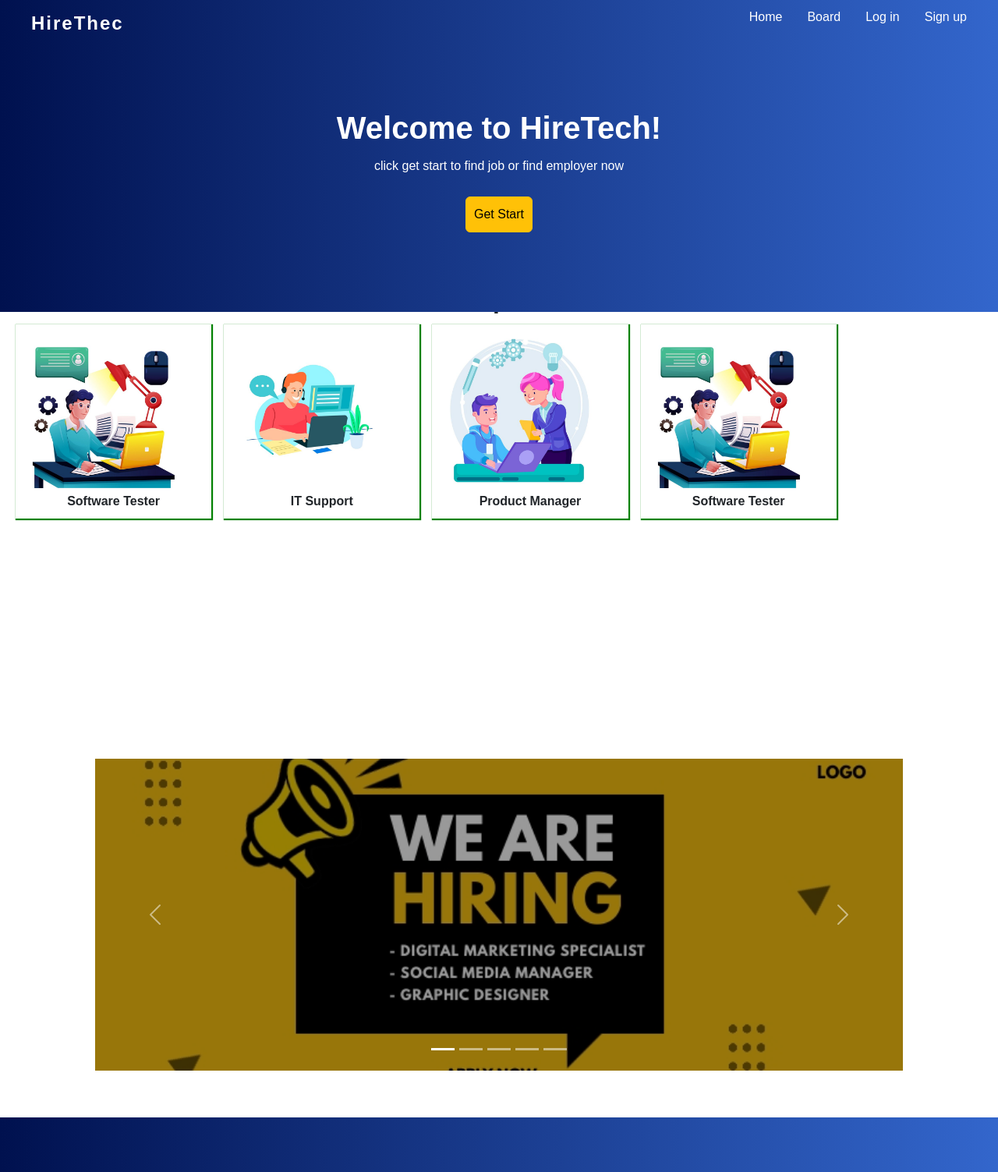
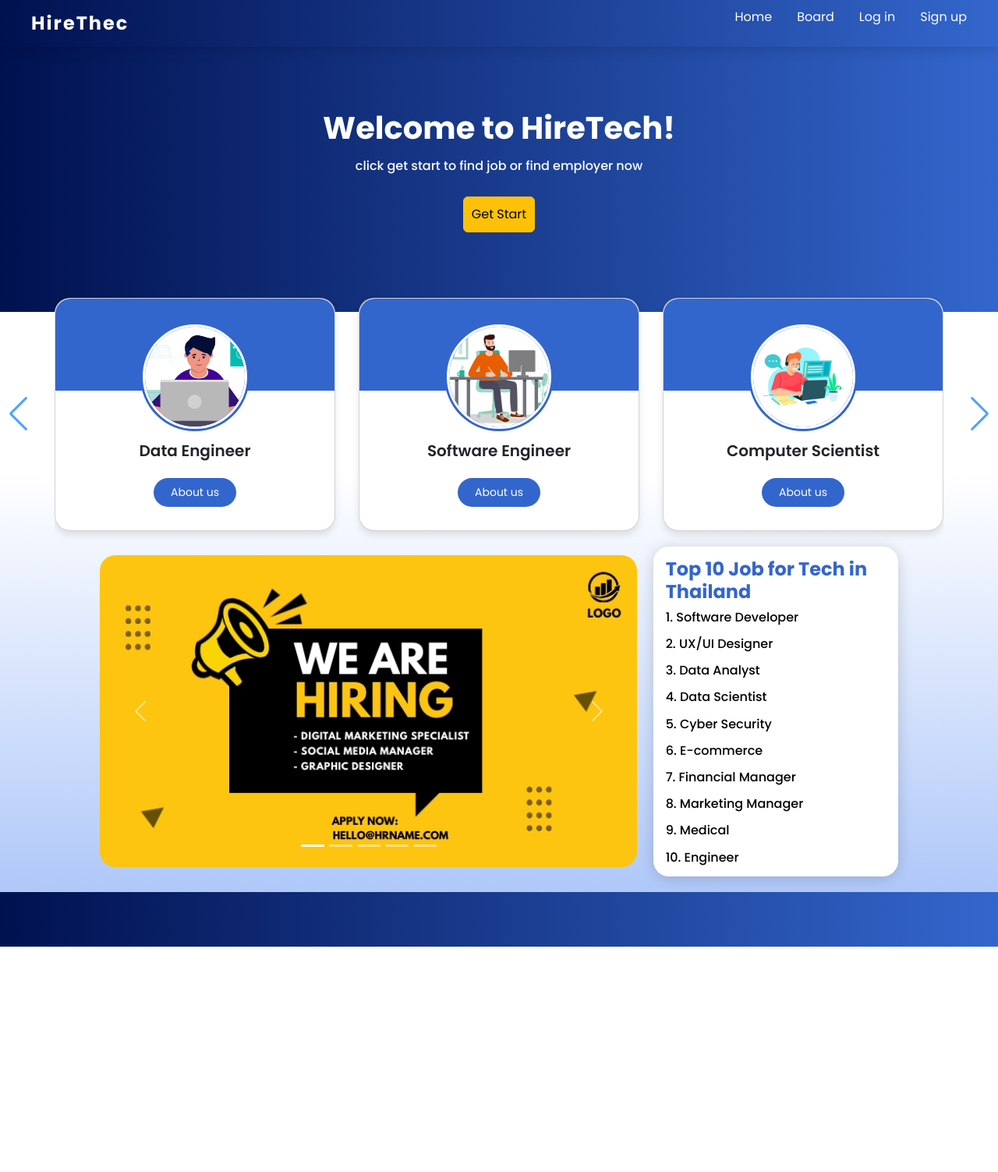
Before and after one commit to minddymind/Hire-Tech, a Flask app: page / in a window 1280 px wide. Shown: the whole page at 78% size. After the commit the page ends 1214 px from the top, so only its background shows below. Run offline with Flask 3, Linux system fonts and the light colour scheme; parts of the project's set-up code (start-up, migrations or seed data) failed here and were passed over.

Commit message:
update home page

```diff
--- a/flask/app/static/css/home.css
+++ b/flask/app/static/css/home.css
@@ -11,9 +11,9 @@ html{
 }
 
 body {
-  /* background: rgb(0,17,79);
-  background: linear-gradient(90deg, rgba(0,17,79,1) 0%, rgba(51,102,204,1) 100%); */
-	background-color: white;
+  /* background: rgb(0,17,79); */
+  background: linear-gradient(rgb(255, 255, 255) 50%, rgb(165, 193, 248));
+  /* background-color: white; */
   font-family: 'IBMPlexMono', sans-serif;
 }
 
@@ -43,6 +43,7 @@ nav {
 	z-index: 1000;
 	background: rgb(0,17,79);
   	background: linear-gradient(90deg, rgba(0,17,79,1) 0%, rgba(51,102,204,1) 100%);
+  	box-shadow: 0 2px 20px -2px rgba(0,0,0,.2);
   /* background: rgb(0,17,79);
   background: linear-gradient(90deg, rgba(0,17,79,1) 0%, rgba(51,102,204,1) 100%); */
 	/* box-shadow: 0 2px 4px rgba(0, 0, 0, 0.2);
@@ -119,22 +120,14 @@ nav.sticky {
 }
 
 .text-box-container {
-	/* display: inline-block; */
-	/* min-height: 100px; */
   	padding: 20px;
 	width: 100%;
 	color: #fff;
-	position: absolute;
-	top: 25%;
-	left: 50%;
-	transform: translate(-50%, -50%);
+	position: relative;
 	text-align: center;
   	background: linear-gradient(90deg, rgba(0,17,79,1) 0%, rgba(51,102,204,1) 100%);
-	width: 100%;
 	height: 400px;
-	/* background: rgb(0,17,79);
-  background: linear-gradient(90deg, rgba(0,17,79,1) 0%, rgba(51,102,204,1) 100%); */
-	/* background-color: #fff; */
+	z-index: 0;
 }
 
 .writer {
@@ -146,6 +139,30 @@ nav.sticky {
   	animation: typing 2s steps(30, end) forwards;
 }
 
+.text-box {
+	margin-left: 2%;
+	width: auto;
+	color: #000000;
+	position: relative;
+  	background: #ffffff;
+	z-index: 0;
+	box-shadow: 0 2px 20px -2px rgba(0,0,0,.2);
+	border-radius: 20px;
+
+}
+
+.text-box h6 {
+	margin-left: 5%;
+	margin-bottom: 15px;
+}
+
+.text-box h4 {
+	color: rgba(51,102,204,1);
+	margin-left: 5%;
+	margin-top: 5%;
+	font-weight: bold;
+}
+
 /* The typewriter cursor effect */
 @keyframes typing {
   from { width: 0 }
@@ -153,16 +170,19 @@ nav.sticky {
 }
 
 .card-container {
-	width: 50%;
-	height: 1000px;
-
+	position: relative;
+	margin-top: -1%;
+	width: auto;
 }
 
 .card-group {
-	width: 90%;
+	width: 30%;
+	margin-left: 2%;
+	height: 5%;
 	justify-content: center;
+	box-shadow: 0 2px 20px -2px rgba(0,0,0,.2);
+	border: 5px solid #ffffff;
 }
-
 
 h6 {
 	margin-bottom: 30px;
@@ -207,13 +227,11 @@ h6 {
 	display: flex;
 	align-items: center;
 	justify-content: center;
-	/* position: relative; */
+	position: relative;
 	align-items: center;
-	width: 90%;
+	width: 80%;
 	margin: auto;
-	margin-top: 150px;
-	margin-bottom: 30px;
-	z-index: 1;
+
 }
 
 
@@ -223,8 +241,10 @@ h6 {
 
 .c-img {
   height: 100%;
+  width: 100%;
   object-fit: cover;
-  filter: brightness(0.6);
+  border-radius: 20px;
+  /* filter: brightness(0.8); */
 }
 
 /* .card-container {
@@ -252,6 +272,7 @@ h6 {
 	.dropdown_menu {
 		display: block;
 	}
+
 }
 
 @media(max-width: 576px){
@@ -259,4 +280,17 @@ h6 {
 		left: 2rem;
 		width: unset;
 	}
+
+	.text-box {
+		display: none;
 	}
+
+	.slide {
+		width: auto;
+	}
+
+	.c-item {
+		height: auto;
+	}
+
+}
--- /dev/null
+++ b/flask/app/static/css/swiper.css
@@ -0,0 +1,169 @@
+/* === Google Font Import - Poppins === */
+@import url('https://fonts.googleapis.com/css2?family=Poppins:wght@300;400;500;600;700&display=swap');
+
+*{
+  margin: 0;
+  padding: 0;
+  box-sizing: border-box;
+  font-family: 'Poppins', sans-serif;
+}
+
+/* body{
+  height: 100vh;
+  display: flex;
+  display: block;
+  align-items: center;
+  justify-content: center;
+  background: #f2f2f2;
+} */
+
+/* section{
+  position: relative;
+  height: auto;
+  width: auto;
+  display: flex;
+  align-items: center;
+} */
+
+.swiper{
+  width: auto;
+  margin: auto;
+  margin-top: -3%;
+}
+
+.card{
+  position: relative;
+  background: #fff;
+  border-radius: 20px;
+  margin: 20px 0;
+  box-shadow: 0 5px 10px rgba(0, 0, 0, 0.1);
+}
+
+.card::before{
+  content: "";
+  position: absolute;
+  height: 40%;
+  width: 100%;
+  background: rgba(51,102,204,1);
+  border-radius: 20px 20px 0 0;
+}
+
+.card .card-content{
+  display: flex;
+  flex-direction: column;
+  align-items: center;
+  padding: 30px;
+  position: relative;
+  z-index: 100;
+}
+
+section .card .image{
+  height: 140px;
+  width: 140px;
+  border-radius: 50%;
+  padding: 3px;
+  background: rgba(51,102,204,1);
+}
+
+section .card .image img{
+  height: 100%;
+  width: 100%;
+  object-fit: cover;
+  border-radius: 50%;
+  border: 3px solid #fff;
+}
+
+.card .media-icons{
+  position: absolute;
+  top: 10px;
+  right: 20px;
+  display: flex;
+  flex-direction: column;
+  align-items: center;
+}
+
+.card .media-icons i{
+  color: #fff;
+  opacity: 0.6;
+  margin-top: 10px;
+  transition: all 0.3s ease;
+  cursor: pointer;
+}
+
+.card .media-icons i:hover{
+  opacity: 1;
+}
+
+.card .name-profession{
+  display: flex;
+  flex-direction: column;
+  align-items: center;
+  margin-top: 10px;
+  /* color: ; */
+}
+
+.name-profession .name{
+  font-size: 20px;
+  font-weight: 600;
+}
+
+.name-profession .profession{
+  font-size:15px;
+  font-weight: 500;
+}
+
+.card .rating{
+  display: flex;
+  align-items: center;
+  margin-top: 18px;
+}
+
+.card .rating i{
+  font-size: 18px;
+  margin: 0 2px;
+  color: rgba(51,102,204,1);
+}
+
+.card .button{
+  width: 100%;
+  display: flex;
+  justify-content: space-around;
+  margin-top: 20px;
+}
+
+.card .button button{
+  background: rgba(51,102,204,1);
+  outline: none;
+  border: none;
+  color: #fff;
+  padding: 8px 22px;
+  border-radius: 20px;
+  font-size: 14px;
+  transition: all 0.3s ease;
+  cursor: pointer;
+}
+
+.button button:hover{
+  background: #6616d0;
+}
+
+.swiper-pagination{
+  position: absolute;
+}
+
+.swiper-pagination-bullet{
+  height: 7px;
+  width: 26px;
+  border-radius: 25px;
+  background: rgba(51,102,204,1);
+}
+
+.swiper-button-next, .swiper-button-prev{
+  opacity: 0.7;
+  color: rgba(51,102,204,1);
+  transition: all 0.3s ease;
+}
+.swiper-button-next:hover, .swiper-button-prev:hover{
+  opacity: 1;
+  color: rgba(51,102,204,1);
+}
--- a/flask/app/static/home.html
+++ b/flask/app/static/home.html
@@ -62,6 +62,183 @@
             <a href="/board"><button type="button" class="btn btn-warning btn"><span>Get Start</span></button></a>
         </div>
 
+        <div class="card-container">
+        <section>
+          <div class="swiper mySwiper container">
+            <link rel="stylesheet" href="/static/css/swiper.css">
+            <link rel="stylesheet" href="https://unpkg.com/swiper/swiper-bundle.min.css"/>
+            <link rel="stylesheet" href="https://cdnjs.cloudflare.com/ajax/libs/font-awesome/6.0.0-beta3/css/all.min.css"/>
+
+            <div class="swiper-wrapper content">
+
+              <div class="swiper-slide card">
+                <div class="card-content">
+                  <div class="image">
+                    <img src= "/static/img/Data_Engineer.png">
+                  </div>
+
+                  <div class="name-profession">
+                    <span class="name">Data Engineer</span>
+                  </div>
+
+                  <div class="button">
+                    <a href="https://www.coursera.org/articles/what-does-a-data-engineer-do-and-how-do-i-become-one"><button type="button" class="btn btn-warning btn"><span>About us</span></button></a>
+                  </div>
+                </div>
+              </div>
+              <div class="swiper-slide card">
+                <div class="card-content">
+                  <div class="image">
+                    <img src= "/static/img/Software_Engineer.png">
+                  </div>
+
+                  <div class="name-profession">
+                    <span class="name">Software Engineer</span>
+                  </div>
+
+                  <div class="button">
+                    <a href="https://www.coursera.org/articles/software-engineer"><button type="button" class="btn btn-warning btn"><span>About us</span></button></a>
+                  </div>
+                </div>
+              </div>
+              <div class="swiper-slide card">
+                <div class="card-content">
+                  <div class="image">
+                 <img src= "/static/img/IT_support.jpg">
+                  </div>
+
+                  <div class="name-profession">
+                    <span class="name">Computer Scientist</span>
+                  </div>
+
+                  <div class="button">
+                    <a href="https://www.coursera.org/articles/computer-scientist"><button type="button" class="btn btn-warning btn"><span>About us</span></button></a>
+                  </div>
+                </div>
+              </div>
+              <div class="swiper-slide card">
+                <div class="card-content">
+                  <div class="image">
+                  <img src= "/static/img/Iot_Engineer.jpg">
+                  </div>
+
+                  <div class="name-profession">
+                    <span class="name">IoT Engineer</span>
+                  </div>
+
+                  <div class="button">
+                    <a href="https://hiring.monster.com/resources/job-descriptions/computer/iot-engineer-job-description-template/"><button type="button" class="btn btn-warning btn"><span>About us</span></button></a>
+                  </div>
+                </div>
+              </div>
+              <div class="swiper-slide card">
+                <div class="card-content">
+                  <div class="image">
+                    <img src= "/static/img/Mobile_App_Developer.jpg">
+                  </div>
+
+                  <div class="name-profession">
+                    <span class="name">Mobile App Developer</span>
+                  </div>
+
+                  <div class="button">
+                    <a href="https://www.coursera.org/articles/android-app-developer"><button type="button" class="btn btn-warning btn"><span>About us</span></button></a>
+                  </div>
+                </div>
+              </div>
+              <div class="swiper-slide card">
+                <div class="card-content">
+                  <div class="image">
+                  <img src= "/static/img/Web_Developer.jpg">
+                  </div>
+
+                  <div class="name-profession">
+                    <span class="name">Web Developer</span>
+                  </div>
+
+                  <div class="button">
+                    <a href="https://www.coursera.org/articles/web-developer"><button type="button" class="btn btn-warning btn"><span>About us</span></button></a>
+                  </div>
+                </div>
+              </div>
+              <div class="swiper-slide card">
+                <div class="card-content">
+                  <div class="image">
+                   <img src= "/static/img/Game_Designer_Developer.jpg">
+                  </div>
+
+                  <div class="name-profession">
+                    <span class="name">Game Designer Developer</span>
+                  </div>
+
+                  <div class="button">
+                    <a href="https://www.coursera.org/articles/video-game-designer"><button type="button" class="btn btn-warning btn"><span>About us</span></button></a>
+                  </div>
+                </div>
+              </div>
+              <div class="swiper-slide card">
+                <div class="card-content">
+                  <div class="image">
+                 <img src= "/static/img/UX_UI_ Designer.jpg">
+                  </div>
+
+                  <div class="name-profession">
+                    <span class="name">UX/UI Designer</span>
+                  </div>
+
+                  <div class="button">
+                    <a href="https://www.coursera.org/in/articles/what-does-a-ux-designer-do"><button type="button" class="btn btn-warning btn"><span>About us</span></button></a>
+                  </div>
+                </div>
+              </div>
+              <div class="swiper-slide card">
+                <div class="card-content">
+                  <div class="image">
+                  <img src= "/static/img/DevOps_Engineer.jpg">
+                  </div>
+
+                  <div class="name-profession">
+                    <span class="name">DevOps engineer</span>
+                  </div>
+
+                  <div class="button">
+                    <a href="https://www.coursera.org/articles/what-is-devops"><button type="button" class="btn btn-warning btn"><span>About us</span></button></a>
+                  </div>
+                </div>
+              </div>
+
+            </div>
+          </div>
+
+            <div class="swiper-button-next "></div>
+            <div class="swiper-button-prev "></div>
+            <!-- <div class="swiper-pagination"></div> -->
+        </section>
+
+        <!-- Swiper JS -->
+        <script src="https://unpkg.com/swiper/swiper-bundle.min.js"></script>
+
+        <!-- Initialize Swiper -->
+        <script>
+          var swiper = new Swiper(".mySwiper", {
+            slidesPerView: 3,
+            spaceBetween: 30,
+            slidesPerGroup: 3,
+            loop: true,
+            loopFillGroupWithBlank: true,
+            pagination: {
+              el: ".swiper-pagination",
+              clickable: true,
+            },
+            navigation: {
+              nextEl: ".swiper-button-next",
+              prevEl: ".swiper-button-prev",
+            },
+          });
+        </script>
+        </div>
+
+
 
         <div class="slide">
             <div id="hero-carousel" class="carousel slide" data-bs-ride="carousel">
@@ -69,120 +246,6 @@
         </div>
 
           <!-- <Ttrying to do 1st squre set about job roles> -->
-          <div class="first set squre">
-            <head>
-              <style>
-                /* <เอามาจากเน็ตเดะค่อยแก้ไปอยู่ใน css เดะมันสับสนกับของเดิมที่มีอยู่ 55555> */
-                /* style to set body of page */
-                .container {
-                  margin-right: 0;
-                }
-                .gallery {
-                  width: 100%;
-                  display: flex;
-                  flex-flow: row wrap;
-                }
-
-                .box {
-                  flex-basis: 20%;
-                  width: 100%;
-                  padding: 10px;
-                  margin: 8px;
-                  box-shadow: 1px 1px 1px 1px green;
-                }
-
-                .text {
-                  text-align: center;
-                  margin-top: 5px;
-                }
-
-                .image:hover {
-                  border: 3px solid green;
-                }
-
-                /* media query used here */
-                @media only screen and (max-width: 300px) {
-                  .box {
-                    flex-basis: 100%;
-                  }
-                }
-
-                @media only screen and (max-width:500px) {
-                  .box {
-                    flex-basis: 40%;
-                  }
-                }
-              </style>
-            </head>
-            <center style="font-size:200%;">
-              <b>first squre set</b>
-            </center>
-
-            <!-- <ลองทำให้มันมาอยู่ตรงกลาง แต่ทำบ่ได้ -->
-            <div class="container-fluid">
-              <div class="gallery">  <!-- row -->
-                <div class="box">  <!-- col -->
-                  <div class="image">
-                    <a target="_blank" href="https://www.coursera.org/articles/qa-tester">
-                      <img src="/static/img/ex_swtester.jpg"
-                        width="200"
-                        height="200">
-                    </a>
-                  </div>
-
-                  <div class="text">
-                    <b>Software Tester</b>
-                  </div>
-                </div>
-
-                <div class="box">
-                  <div class="image">
-                    <a target="_blank" href="https://www.electric.ai/blog/what-is-it-support">
-                      <img src= "/static/img/IT_support.jpg"
-                        width="200"
-                        height="200">
-                    </a>
-                  </div>
-
-                  <div class="text">
-                    <b>IT Support</b>
-                  </div>
-                </div>
-
-                <div class="box">
-                  <div class="image">
-                    <a target="_blank"
-                    href= "https://www.coursera.org/articles/what-does-a-product-manager-do">
-                      <img src= "/static/img/pd_mng.jpg"
-                        width="200"
-                        height="200">
-                    </a>
-                  </div>
-
-
-                  <div class="text">
-                    <b>Product Manager</b>
-                  </div>
-                </div>
-
-                <div class="box">  <!-- col -->
-                  <div class="image">
-                    <a target="_blank" href="https://www.coursera.org/articles/qa-tester">
-                      <img src="/static/img/ex_swtester.jpg"
-                        width="200"
-                        height="200">
-                    </a>
-                  </div>
-
-                  <div class="text">
-                    <b>Software Tester</b>
-                  </div>
-                </div>
-
-
-              </div>
-            </div>
-
 
           <div class="slide">
             <div id="hero-carousel" class="carousel slide" data-bs-ride="carousel">
@@ -220,9 +283,23 @@
                     <span class="visually-hidden">Next</span>
                 </button>
             </div>
-        </div>
 
 
+            <div class="text-box">
+              <h4>Top 10 Job for Tech in Thailand</h4>
+              <!-- <h4>in Thailand</h4> -->
+              <h6>1. Software Developer</h6>
+              <h6>2. UX/UI Designer</h6>
+              <h6>3. Data Analyst</h6>
+              <h6>4. Data Scientist</h6>
+              <h6>5. Cyber Security</h6>
+              <h6>6. E-commerce</h6>
+              <h6>7. Financial Manager</h6>
+              <h6>8. Marketing Manager</h6>
+              <h6>9. Medical</h6>
+              <h6>10. Engineer</h6>
+            </div>
+        </div>
 
           <!-- <div class="_bg-blue-gradient">
 
```
Also changed, not shown: flask/app/static/css/login.css (+3 -6 lines), flask/app/static/img/Data_Engineer.png (added), flask/app/static/img/DevOps_Engineer.jpg (added), flask/app/static/img/Game_Designer_Developer.jpg (added), flask/app/static/img/Iot_Engineer.jpg (added), flask/app/static/img/Mobile_App_Developer.jpg (added), flask/app/static/img/Software_Engineer.png (added), flask/app/static/img/UX_UI_ Designer.jpg (added), flask/app/static/img/Web_Developer.jpg (added), flask/app/views.py (line endings or trailing spaces). Lines whose indentation alone changed are shown as unchanged.
